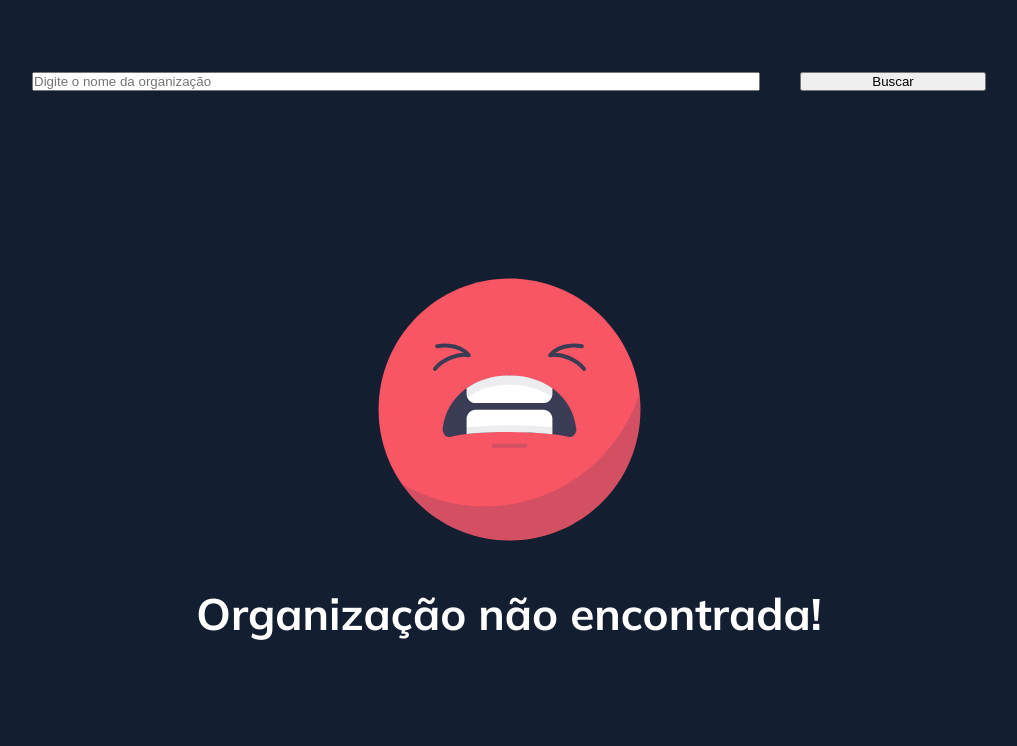
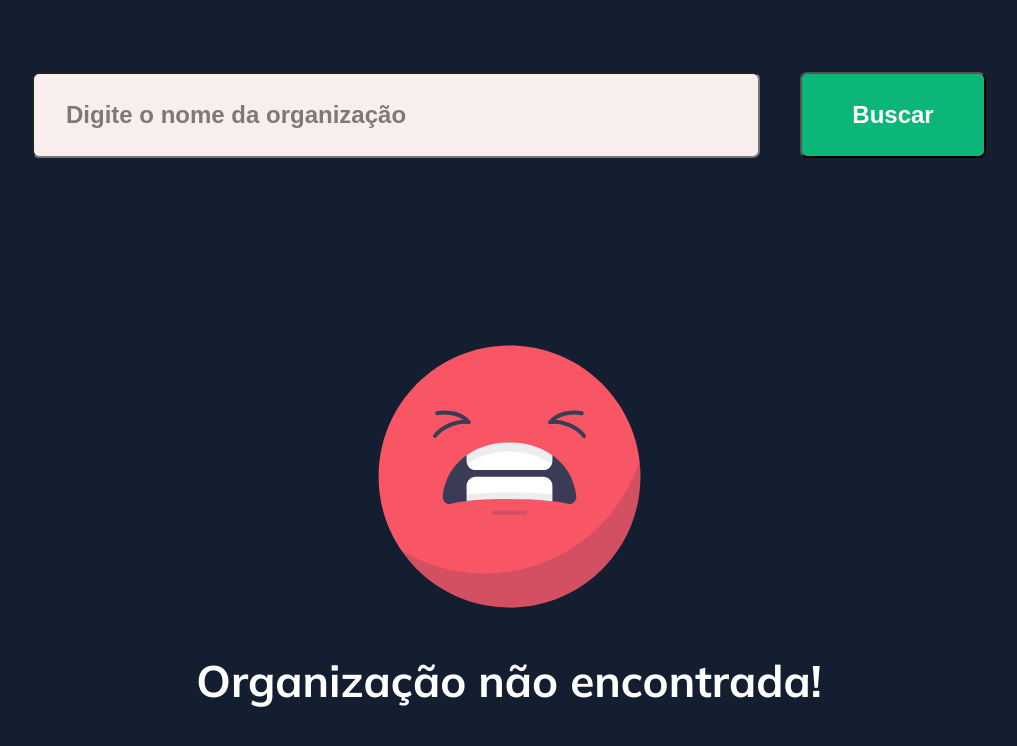
Before and after one commit to DEV2DEV-BR/next-github-repos-search, a Next.js app: page /search-repository in a window 1280 px wide. Shown: the top 746 px of the page, without its empty margins (131-1148 px from the left). Built offline with nearby package versions, Linux system fonts and the light colour scheme.

Commit message:
createstyles

```diff
--- a/src/components/RepositoryCard/styles.module.scss
+++ b/src/components/RepositoryCard/styles.module.scss
@@ -17,7 +17,7 @@
     flex-direction: column;
     align-items: center;
 
-    h1 {
+    h2 {
       width: 188px;
 
       white-space: nowrap;
--- /dev/null
+++ b/src/styles/buttons.scss
@@ -0,0 +1,15 @@
+button {
+  width: 100%;
+  height: 86px;
+
+  background: #0cb679;
+  border-radius: 7px;
+
+  font-style: normal;
+  font-weight: 700;
+  font-size: 24px;
+  line-height: 30px;
+  text-align: center;
+
+  color: #ffffff;
+}
--- a/src/styles/globals.scss
+++ b/src/styles/globals.scss
@@ -1,3 +1,6 @@
+@import "./buttons.scss";
+@import "./inputs.scss";
+
 :root {
   --max-width: 1100px;
   --border-radius: 12px;
--- /dev/null
+++ b/src/styles/inputs.scss
@@ -0,0 +1,18 @@
+input {
+  width: 100%;
+  height: 86px;
+  padding: 24px 32px;
+
+  background: #f9eeee;
+  color: black;
+  border-radius: 7px;
+
+  font-style: normal;
+  font-size: 24px;
+  line-height: 30px;
+
+  &::placeholder {
+    color: #7e7979;
+    font-weight: 700;
+  }
+}
```
